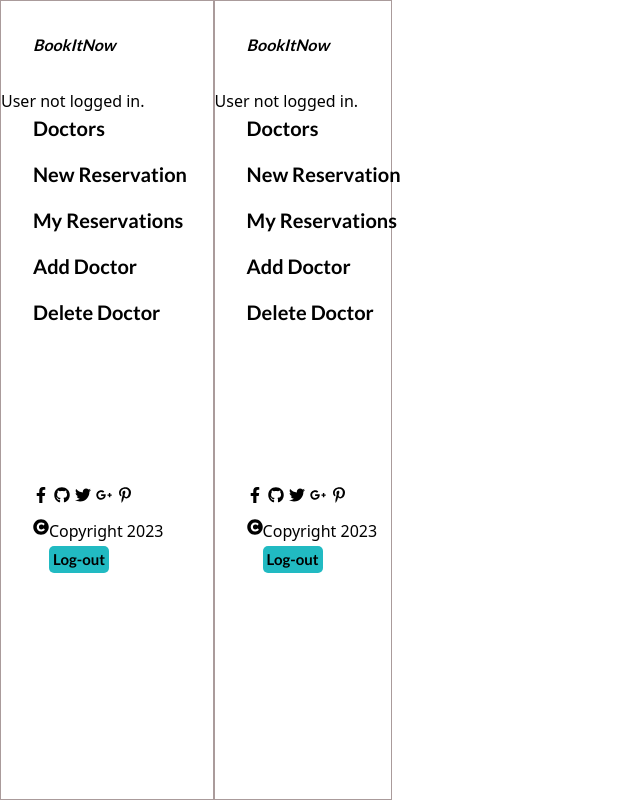
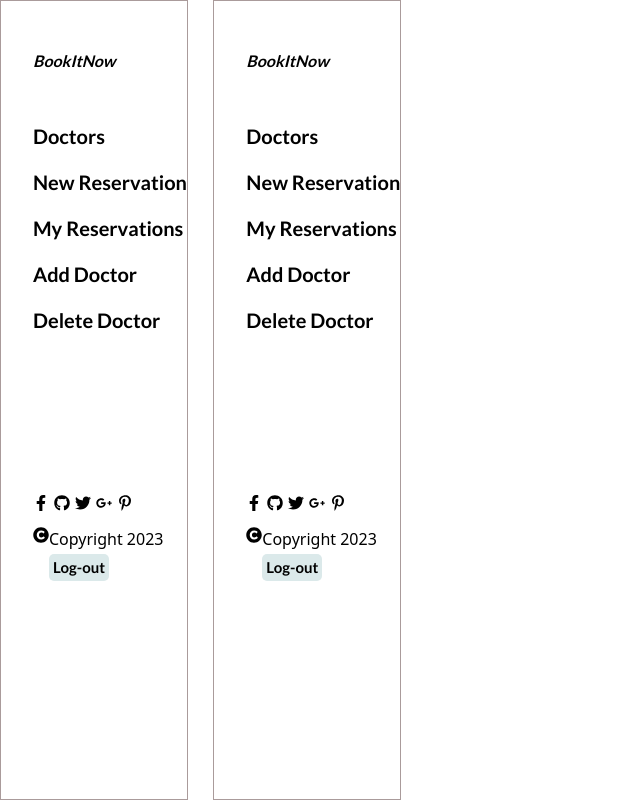
Before and after one commit to cosywasswa/BookItNow-front-end, a React (Create React App) app: page /navigation in a window 1280 px wide. Shown: the whole page, without its empty margins (0-640 px from the left). Built offline with nearby package versions, Linux system fonts and the light colour scheme.

Commit message:
Update nav styles

```diff
--- a/src/components/Nav/nav.css
+++ b/src/components/Nav/nav.css
@@ -29,6 +29,7 @@
     background-color: rgb(121, 110, 110);
     position: absolute;
     left: -100%;
+    z-index: 15;
   }
 
   .mob-container.active {
@@ -81,7 +82,7 @@
 
   .logout-btn {
     font-size: 18px;
-    background-color: rgb(33, 186, 194);
+    background-color: rgb(103, 130, 132);
     font-family: 'Lato', sans-serif;
     padding: 5px;
     border-radius: 10px;
@@ -99,6 +100,8 @@
 
   .side-nav {
     position: fixed;
+    border: 1px solid rgb(170, 155, 155);
+    height: 100vh;
   }
 
   .link-text {
@@ -122,13 +125,12 @@
   }
 
   .all-container header {
-    border: 1px solid rgb(170, 155, 155);
     height: 100vh;
     width: 20%;
   }
 
   .nav-logo {
-    margin: 2rem;
+    margin: 3rem 2rem;
   }
 
   .nav-logo h2 {
@@ -176,6 +178,6 @@
     padding: 2px;
     border-radius: 5px;
     width: 60px;
-    background-color: rgb(33, 186, 194);
+    background-color: rgb(219, 233, 234);
   }
 }
--- a/src/components/Nav/navigation.js
+++ b/src/components/Nav/navigation.js
@@ -19,7 +19,7 @@ const Navigation = ({ children }) => {
   const handleNavActive = () => {
     setNavActive(!navActive);
   };
-  const { user, setUser } = useUser();
+  const { setUser } = useUser();
   const navigate = useNavigate();
 
   const handleLogout = () => {
@@ -57,18 +57,6 @@ const Navigation = ({ children }) => {
             <nav className="side-nav">
               <div className="nav-logo">
                 <h2>BookItNow</h2>
-              </div>
-              <div>
-                {user ? (
-                  <div>
-                    <p>
-                      Welcome,
-                      {user.status.data.name}
-                    </p>
-                  </div>
-                ) : (
-                  <p>User not logged in.</p>
-                )}
               </div>
               <ul>
                 {
```
